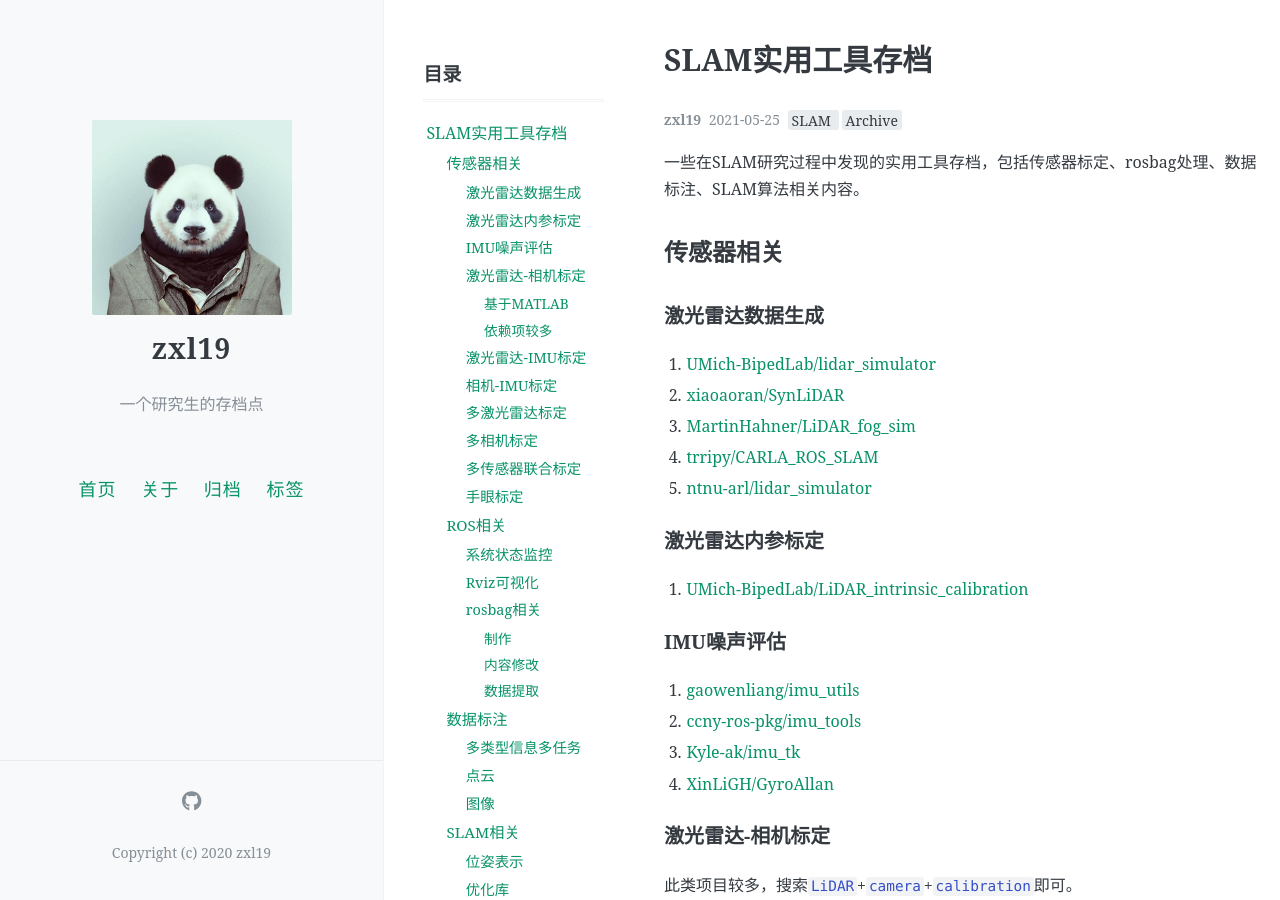
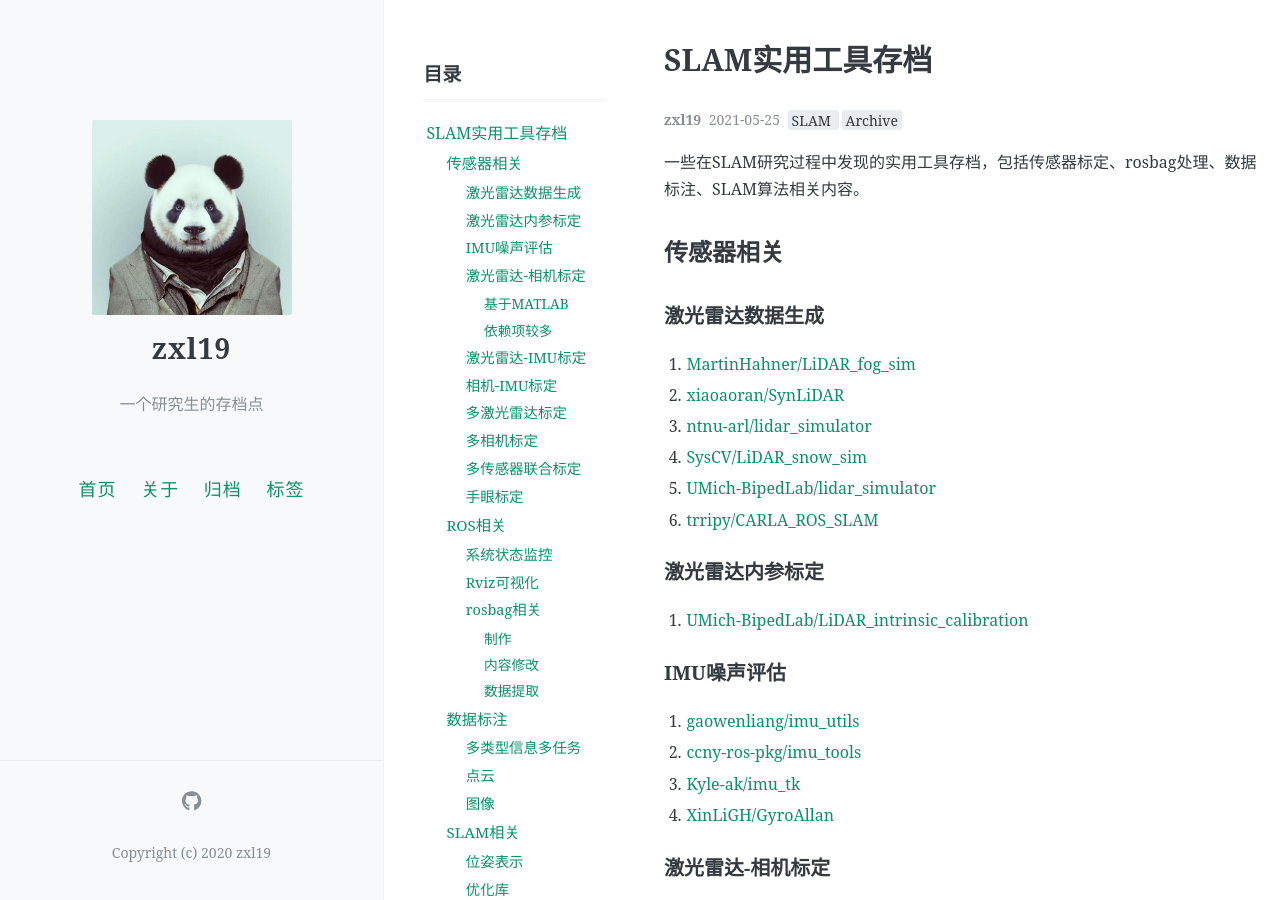
Before and after one commit to zxl19/zxl19.github.io, a Jekyll site: the page built from _posts/2021-05-25-slam-tool.md, in a window 1280 px wide and 900 px high. Built offline with Jekyll 4.4.1, drawn with Linux system fonts in a browser that asks for light colours; comment, search, counter and statistics services are not loaded.

Commit message:
Update 2021-05-25-slam-tool.md

```diff
--- a/_posts/2021-05-25-slam-tool.md
+++ b/_posts/2021-05-25-slam-tool.md
@@ -17,11 +17,12 @@ pinned: false
 
 ### 激光雷达数据生成
 
-1. [UMich-BipedLab/lidar_simulator](https://github.com/UMich-BipedLab/lidar_simulator)
+1. [MartinHahner/LiDAR_fog_sim](https://github.com/MartinHahner/LiDAR_fog_sim)
 2. [xiaoaoran/SynLiDAR](https://github.com/xiaoaoran/SynLiDAR)
-3. [MartinHahner/LiDAR_fog_sim](https://github.com/MartinHahner/LiDAR_fog_sim)
-4. [trripy/CARLA_ROS_SLAM](https://github.com/trripy/CARLA_ROS_SLAM)
-5. [ntnu-arl/lidar_simulator](https://github.com/ntnu-arl/lidar_simulator)
+3. [ntnu-arl/lidar_simulator](https://github.com/ntnu-arl/lidar_simulator)
+4. [SysCV/LiDAR_snow_sim](https://github.com/SysCV/LiDAR_snow_sim)
+5. [UMich-BipedLab/lidar_simulator](https://github.com/UMich-BipedLab/lidar_simulator)
+6. [trripy/CARLA_ROS_SLAM](https://github.com/trripy/CARLA_ROS_SLAM)
 
 ### 激光雷达内参标定
 
```
